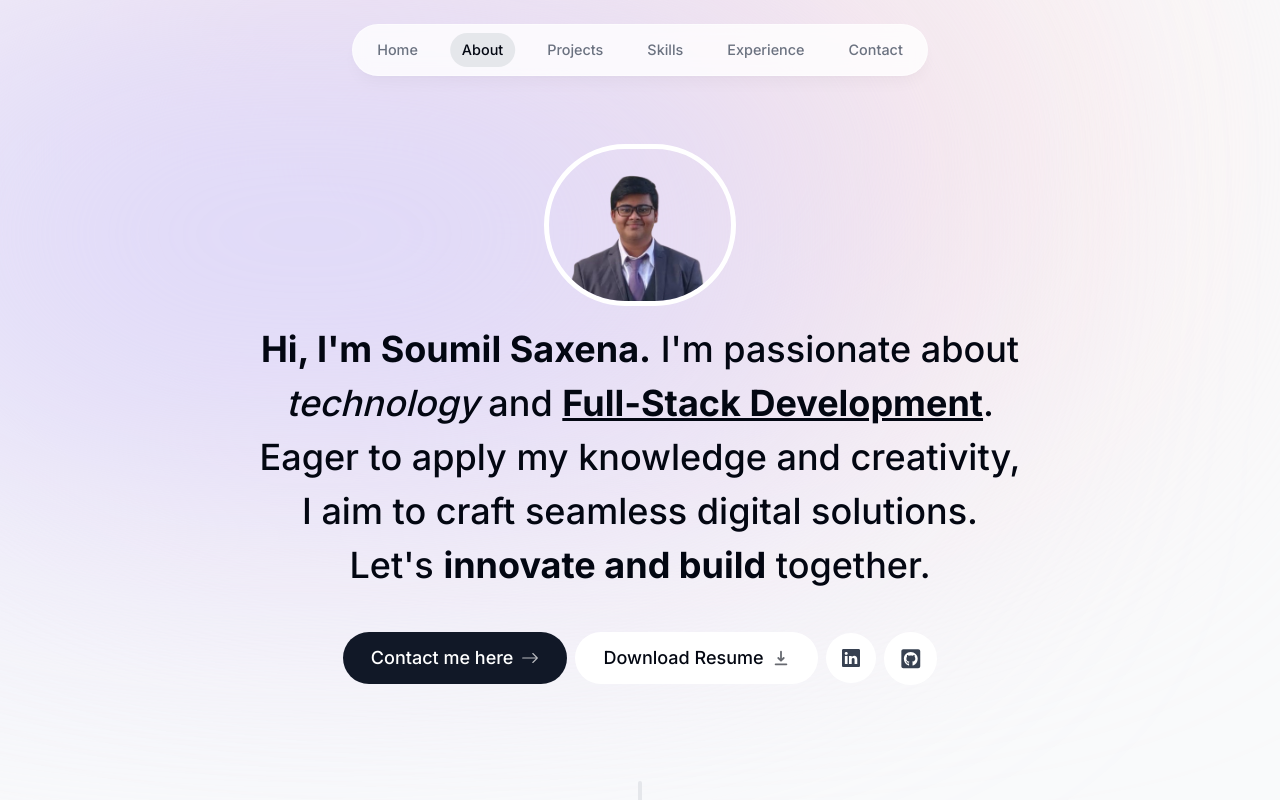
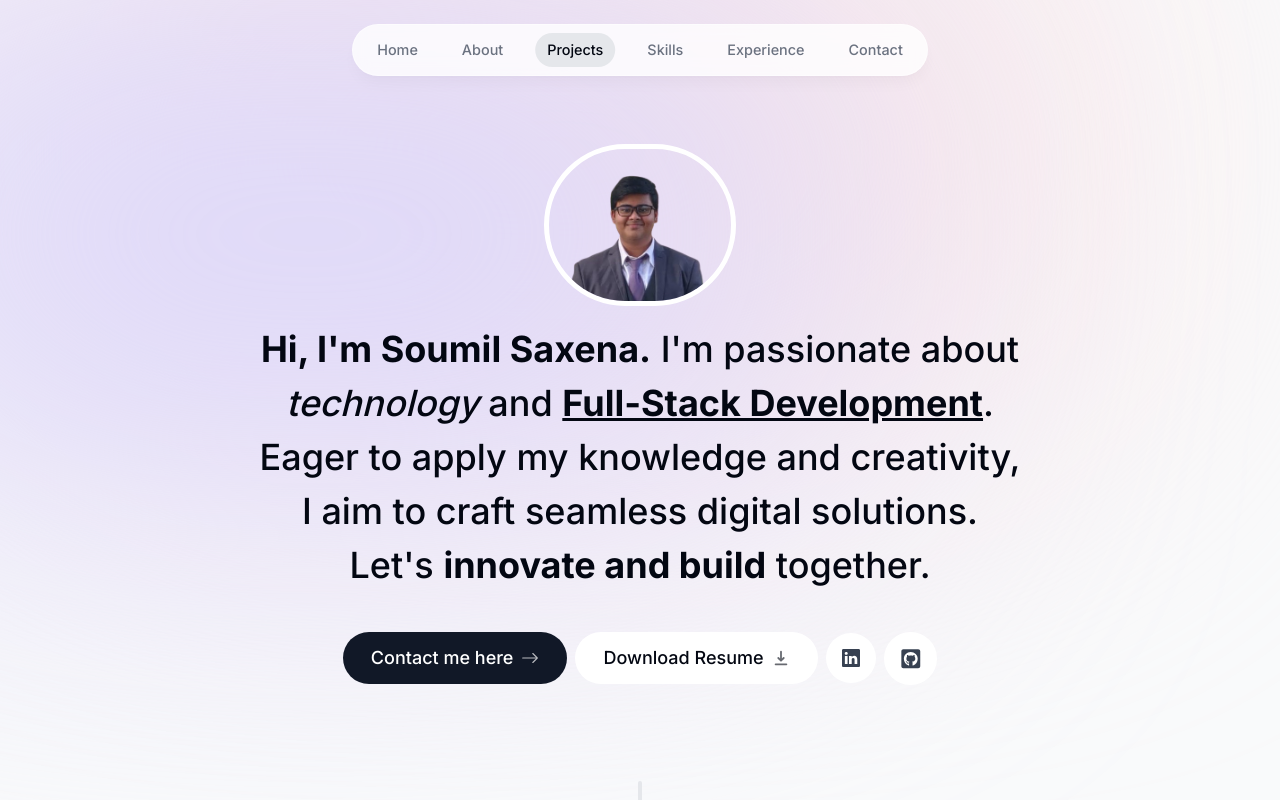
Before and after one commit to SoumilSaxena/PersonelWebsite, a Next.js app: page / in a window 1280 px wide. Shown: the top 800 px of the page. Built offline with nearby package versions, Linux system fonts and the light colour scheme.

Commit message:
minor updates

```diff
--- a/app/page.tsx
+++ b/app/page.tsx
@@ -10,6 +10,7 @@ export default function Home() {
       <Sectiondivider />
       <About />
       <Sectiondivider2 />
+
       <Projects />
     </main>
   );
--- a/components/about.tsx
+++ b/components/about.tsx
@@ -7,7 +7,9 @@ import { useInView } from "react-intersection-observer";
 import { useActiveSectionContext } from "@/context/active-section-context";
 
 export default function About() {
-  const { ref, inView } = useInView();
+  const { ref, inView } = useInView({
+    threshold: 0.75,
+  });
   const { setActiveSection } = useActiveSectionContext();
 
   useEffect(() => {
--- a/components/introduction.tsx
+++ b/components/introduction.tsx
@@ -1,6 +1,6 @@
 /* eslint-disable react/no-unescaped-entities */
 "use client";
-import React from "react";
+import React, { useEffect } from "react";
 import profile_pic from "@/public/profilepic.png";
 import Image from "next/image";
 import { motion } from "framer-motion";
@@ -8,10 +8,23 @@ import Link from "next/link";
 import { BsArrowRight, BsLinkedin } from "react-icons/bs";
 import { HiDownload } from "react-icons/hi";
 import { FaGithubSquare } from "react-icons/fa";
+import { useActiveSectionContext } from "@/context/active-section-context";
+import { useInView } from "react-intersection-observer";
 
 export default function Introduction() {
+  const { ref, inView } = useInView({
+    threshold: 0.5,
+  });
+  const { setActiveSection } = useActiveSectionContext();
+
+  useEffect(() => {
+    if (inView) {
+      setActiveSection("Home");
+    }
+  }, [inView, setActiveSection]);
   return (
     <section
+      ref={ref}
       id="home"
       className="mb-28 max-w-[50rem] text-center sm:mb-0 scroll-mt-[100rem]"
     >
--- a/components/projects.tsx
+++ b/components/projects.tsx
@@ -1,5 +1,5 @@
 "use client";
-import React, { useEffect, useRef } from "react";
+import React, { useEffect } from "react";
 import { projectsData } from "@/lib/data";
 import SectionHeading from "./sectionheading";
 import Project from "./project";
@@ -7,16 +7,18 @@ import { useInView } from "react-intersection-observer";
 import { useActiveSectionContext } from "@/context/active-section-context";
 
 export default function Projects() {
-  const { ref, inView } = useInView();
+  const { ref, inView } = useInView({
+    threshold: 0.2,
+  });
   const { setActiveSection } = useActiveSectionContext();
 
   useEffect(() => {
     if (inView) {
-      setActiveSection("About");
+      setActiveSection("Projects");
     }
   }, [inView, setActiveSection]);
   return (
-    <section id="projects" className="scroll-mt-28">
+    <section ref={ref} id="projects" className="scroll-mt-28">
       <SectionHeading>My Projects</SectionHeading>
       <div>
         {projectsData.map((project, index) => (
--- a/context/active-section-context.tsx
+++ b/context/active-section-context.tsx
@@ -17,7 +17,7 @@ export default function ActiveSectionContextProvider({
   children,
 }: ActiveSectionContextProvider) {
   const [activeSection, setActiveSection] = useState<SectionName>("Home");
-
+  const [timeOfLastClick, setTimeOfLastClick] = useState(0);
   return (
     <ActiveSectionContext.Provider
       value={{
```
